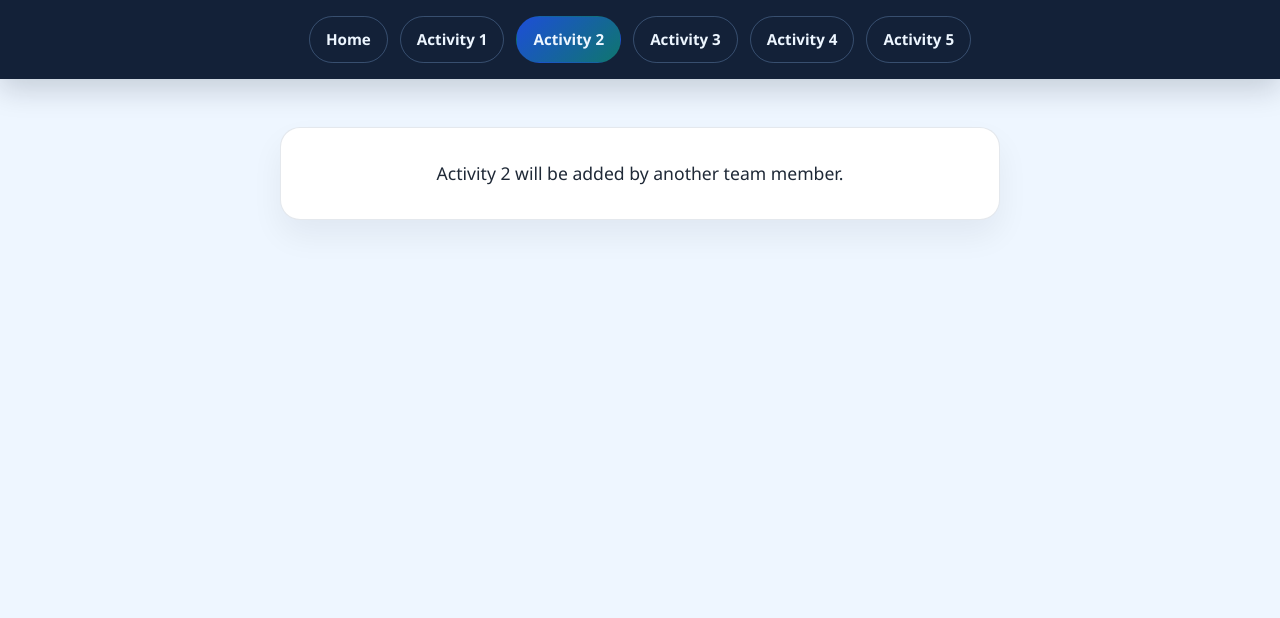
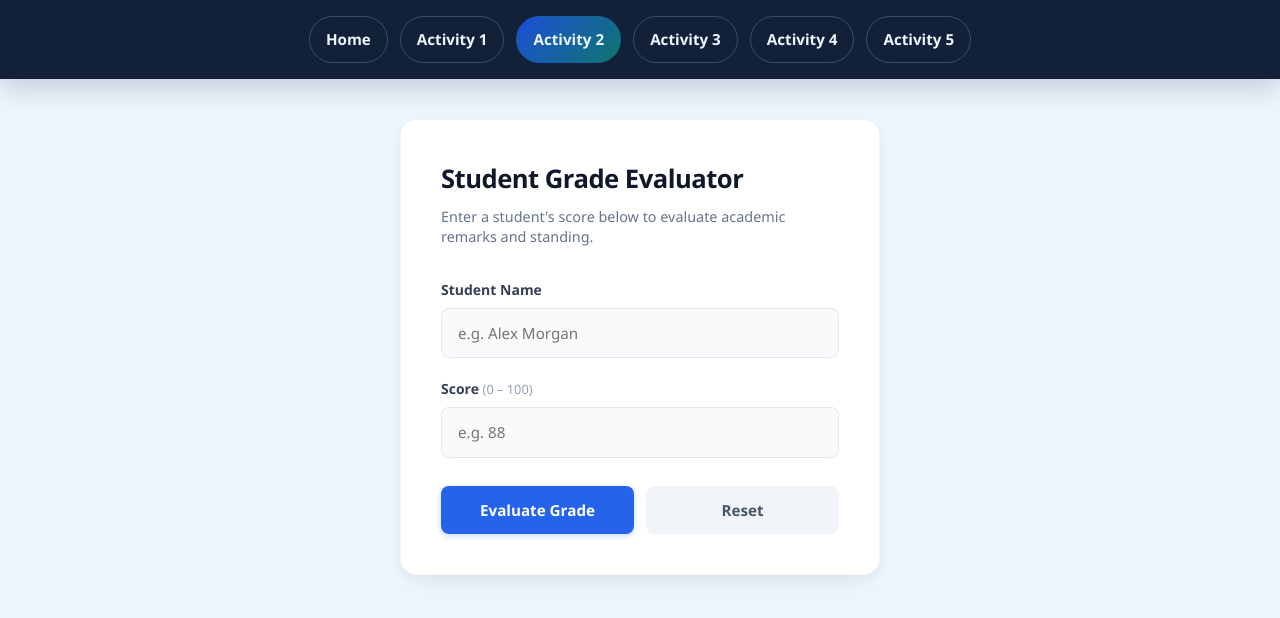
Before and after one commit to Jethro663/matt-repo, a React (Vite) app: page / in a window 1280 px wide. Both pictures are taken after a click on the button "Activity 2". Shown: the top 618 px of the page. Built offline with nearby package versions, Linux system fonts and the light colour scheme.

Commit message:
GradeEvaluation

```diff
--- a/src/App.jsx
+++ b/src/App.jsx
@@ -4,6 +4,7 @@ import Home from './pages/Home'
 import Login from './pages/Login'
 import ElectricityCalculator from './pages/ElectricityCalculator'
 import Activity5 from './Activity5'
+import GradeEvaluation from './pages/GradeEvaluation'
 import './App.css'
 
 function App() {
@@ -19,34 +20,18 @@ function App() {
     }
 
     if (activePage === 'activity2') {
-      return (
-        <div className="portal-placeholder">
-          Activity 2 will be added by another team member.
-        </div>
-      )
+      return <GradeEvaluation />
     }
 
     if (activePage === 'activity3') {
-      return (
-        <div className="portal-placeholder">
-          Activity 3 will be added by another team member.
-        </div>
-      )
+      return <div className="portal-placeholder">Activity 3 will be added by another team member.</div>
     }
 
     if (activePage === 'activity4') {
       return <ElectricityCalculator />
     }
 
-    if (activePage === 'activity5') {
-      return <Activity5 />
-    }
-
-    return (
-      <div className="portal-placeholder">
-        Activity 5 will be added by another team member.
-      </div>
-    )
+    return <div className="portal-placeholder">Activity 5 will be added by another team member.</div>
   }
 
   return (
--- /dev/null
+++ b/src/pages/GradeEvaluation.jsx
@@ -0,0 +1,141 @@
+import React, { useState } from 'react'
+import '../styles/GradeEvaluation.css'
+
+export default function GradeEvaluation() {
+  const [studentName, setStudentName] = useState('')
+  const [scoreInput, setScoreInput] = useState('')
+  const [result, setResult] = useState(null)
+  const [errorMessage, setErrorMessage] = useState('')
+
+  const handleEvaluate = (e) => {
+    e.preventDefault()
+    setErrorMessage('')
+    setResult(null)
+
+    if (!studentName.trim() || scoreInput === '') {
+      setErrorMessage('Please enter both student name and score.')
+      return
+    }
+
+    const numericScore = parseFloat(scoreInput)
+
+    if (isNaN(numericScore) || numericScore < 0 || numericScore > 100) {
+      setErrorMessage('Invalid score! Please enter a value between 0 and 100.')
+      return
+    }
+
+    let remarks = ''
+    let statusClass = ''
+
+    if (numericScore >= 90) {
+      remarks = 'Excellent'
+      statusClass = 'excellent'
+    } else if (numericScore >= 85) {
+      remarks = 'Very Good'
+      statusClass = 'very-good'
+    } else if (numericScore >= 80) {
+      remarks = 'Good'
+      statusClass = 'good'
+    } else if (numericScore >= 75) {
+      remarks = 'Passed'
+      statusClass = 'passed'
+    } else {
+      remarks = 'Failed'
+      statusClass = 'failed'
+    }
+
+    setResult({
+      name: studentName.trim(),
+      score: numericScore,
+      remarks,
+      statusClass,
+    })
+  }
+
+  const handleClear = () => {
+    setStudentName('')
+    setScoreInput('')
+    setResult(null)
+    setErrorMessage('')
+  }
+
+  return (
+    <div className="grade-eval-container">
+      <div className="grade-eval-card">
+        <header className="card-header">
+          <h2>Student Grade Evaluator</h2>
+          <p className="card-subtitle">
+            Enter a student's score below to evaluate academic remarks and standing.
+          </p>
+        </header>
+
+        <form onSubmit={handleEvaluate} className="eval-form">
+          <div className="form-group">
+            <label htmlFor="studentName">Student Name</label>
+            <input
+              type="text"
+              id="studentName"
+              placeholder="e.g. Alex Morgan"
+              value={studentName}
+              onChange={(e) => setStudentName(e.target.value)}
+            />
+          </div>
+
+          <div className="form-group">
+            <label htmlFor="scoreInput">
+              Score <span>(0 – 100)</span>
+            </label>
+            <input
+              type="number"
+              id="scoreInput"
+              placeholder="e.g. 88"
+              value={scoreInput}
+              onChange={(e) => setScoreInput(e.target.value)}
+            />
+          </div>
+
+          {errorMessage && (
+            <div className="error-alert">
+              {errorMessage}
+            </div>
+          )}
+
+          <div className="button-group">
+            <button type="submit" className="btn btn-primary">
+              Evaluate Grade
+            </button>
+            <button
+              type="button"
+              className="btn btn-secondary"
+              onClick={handleClear}
+            >
+              Reset
+            </button>
+          </div>
+        </form>
+
+        {result && (
+          <div className={`result-card ${result.statusClass}`}>
+            <div className="result-header">
+              <span className="result-title">Evaluation Summary</span>
+              <span className={`status-badge ${result.statusClass}`}>
+                {result.remarks}
+              </span>
+            </div>
+
+            <div className="result-body">
+              <div className="result-stat">
+                <span className="stat-label">Student Name</span>
+                <span className="stat-value name-value">{result.name}</span>
+              </div>
+              <div className="result-stat">
+                <span className="stat-label">Final Score</span>
+                <span className="stat-value score-value">{result.score} / 100</span>
+              </div>
+            </div>
+          </div>
+        )}
+      </div>
+    </div>
+  )
+}
--- /dev/null
+++ b/src/styles/GradeEvaluation.css
@@ -0,0 +1,205 @@
+.grade-eval-container {
+  display: flex;
+  justify-content: center;
+  align-items: center;
+  padding: 2.5rem 1rem;
+  width: 100%;
+}
+
+.grade-eval-card {
+  background: #ffffff;
+  border-radius: 16px;
+  box-shadow: 0 10px 30px -5px rgba(0, 0, 0, 0.08),
+              0 4px 12px -2px rgba(0, 0, 0, 0.03);
+  border: 1px solid #f1f5f9;
+  padding: 2.5rem;
+  max-width: 480px;
+  width: 100%;
+  transition: transform 0.2s ease;
+}
+
+.card-header {
+  text-align: left;
+  margin-bottom: 2rem;
+}
+
+.card-header h2 {
+  margin: 0 0 0.5rem 0;
+  color: #0f172a;
+  font-size: 1.6rem;
+  font-weight: 700;
+  letter-spacing: -0.02em;
+}
+
+.card-subtitle {
+  color: #64748b;
+  font-size: 0.9rem;
+  line-height: 1.4;
+  margin: 0;
+}
+
+.eval-form {
+  display: flex;
+  flex-direction: column;
+  gap: 1.25rem;
+}
+
+.form-group {
+  display: flex;
+  flex-direction: column;
+  gap: 0.5rem;
+  text-align: left;
+}
+
+.form-group label {
+  font-size: 0.875rem;
+  font-weight: 600;
+  color: #334155;
+}
+
+.form-group label span {
+  color: #94a3b8;
+  font-weight: 400;
+  font-size: 0.8rem;
+}
+
+.form-group input {
+  padding: 0.8rem 1rem;
+  border: 1.5px solid #e2e8f0;
+  border-radius: 8px;
+  font-size: 0.95rem;
+  color: #0f172a;
+  outline: none;
+  background-color: #f8fafc;
+  transition: all 0.2s ease;
+}
+
+.form-group input:focus {
+  background-color: #ffffff;
+  border-color: #3b82f6;
+  box-shadow: 0 0 0 4px rgba(59, 130, 246, 0.12);
+}
+
+.error-alert {
+  background-color: #fef2f2;
+  color: #991b1b;
+  border: 1px solid #fecaca;
+  padding: 0.75rem 1rem;
+  border-radius: 8px;
+  font-size: 0.85rem;
+  font-weight: 500;
+}
+
+.button-group {
+  display: flex;
+  gap: 0.75rem;
+  margin-top: 0.5rem;
+}
+
+.btn {
+  flex: 1;
+  padding: 0.8rem;
+  border: none;
+  border-radius: 8px;
+  font-size: 0.95rem;
+  font-weight: 600;
+  cursor: pointer;
+  transition: all 0.2s ease;
+}
+
+.btn-primary {
+  background-color: #2563eb;
+  color: #ffffff;
+  box-shadow: 0 2px 6px rgba(37, 99, 235, 0.25);
+}
+
+.btn-primary:hover {
+  background-color: #1d4ed8;
+  transform: translateY(-1px);
+}
+
+.btn-secondary {
+  background-color: #f1f5f9;
+  color: #475569;
+}
+
+.btn-secondary:hover {
+  background-color: #e2e8f0;
+  color: #1e293b;
+}
+
+.result-card {
+  margin-top: 2rem;
+  padding: 1.25rem 1.5rem;
+  border-radius: 12px;
+  border: 1px solid #e2e8f0;
+  background-color: #ffffff;
+  text-align: left;
+  animation: fadeIn 0.3s ease-in-out;
+}
+
+@keyframes fadeIn {
+  from { opacity: 0; transform: translateY(6px); }
+  to { opacity: 1; transform: translateY(0); }
+}
+
+.result-header {
+  display: flex;
+  justify-content: space-between;
+  align-items: center;
+  margin-bottom: 1rem;
+  padding-bottom: 0.75rem;
+  border-bottom: 1px solid #f1f5f9;
+}
+
+.result-title {
+  font-size: 0.85rem;
+  font-weight: 700;
+  color: #64748b;
+  text-transform: uppercase;
+  letter-spacing: 0.05em;
+}
+
+.status-badge {
+  display: inline-flex;
+  align-items: center;
+  padding: 0.3rem 0.8rem;
+  border-radius: 9999px;
+  font-weight: 700;
+  font-size: 0.85rem;
+}
+
+.status-badge.excellent { background-color: #dcfce7; color: #15803d; }
+.status-badge.very-good { background-color: #e0f2fe; color: #0369a1; }
+.status-badge.good      { background-color: #fef9c3; color: #854d0e; }
+.status-badge.passed    { background-color: #ffedd5; color: #c2410c; }
+.status-badge.failed    { background-color: #fee2e2; color: #b91c1c; }
+
+.result-body {
+  display: flex;
+  flex-direction: column;
+  gap: 0.75rem;
+}
+
+.result-stat {
+  display: flex;
+  justify-content: space-between;
+  align-items: center;
+}
+
+.stat-label {
+  color: #64748b;
+  font-size: 0.9rem;
+}
+
+.stat-value {
+  font-weight: 600;
+  color: #0f172a;
+  font-size: 0.95rem;
+}
+
+.score-value {
+  font-size: 1.1rem;
+  font-weight: 700;
+  color: #1e293b;
+}
```
Also changed, not shown: 1 other file (tests, documents, lock files or other folders).
